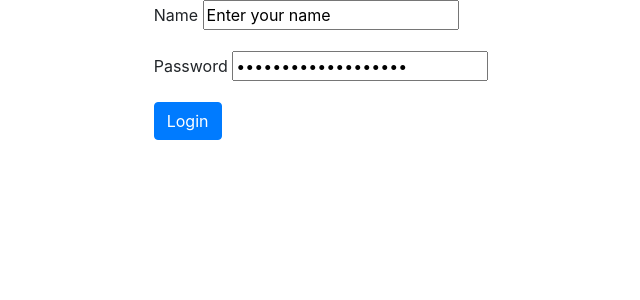
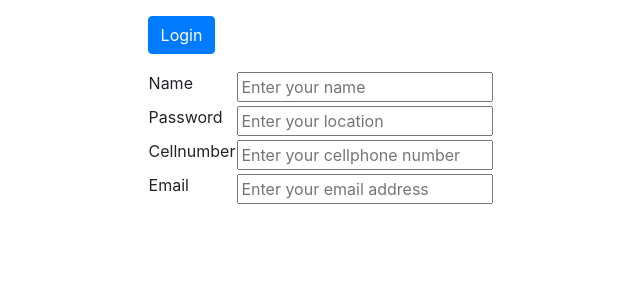
Before and after one commit to Jacques1182/Mantice, a PHP site: page / in a window 1280 px wide. Shown: the top 300 px of the page, without its empty margins (319-959 px from the left). Run offline with PHP 8.4, Linux system fonts and the light colour scheme.

Commit message:
Worked on sign-up

```diff
--- a/index.php
+++ b/index.php
@@ -17,20 +17,55 @@ and open the template in the editor.
 
     </head>
     <body>
-        <?php require_once 'process.php';?>
+        <?php require_once 'process.php'; ?>
         <div class="row justify-content-center">
             <form action="process.php" method="POST">
+                <table>
+                    <tr>
                     <div class="form-group">
+                        <td>
                             <label>Name</label>
-                    <input type="text" name="name" value="Enter your name">
+                        </td>
+                        <td>
+                            <input type="text" name="name" placeholder="Enter your name">
+                        </td>
+
                     </div>
+                    </tr>
+                    <tr>
                     <div class="form-group">
+                        <td>
                             <label>Password</label>
-                    <input type="password" name="password" value="Enter your location">
+                        </td>
+                        <td>
+                            <input type="password" name="password" placeholder="Enter your location">
+                        </td>
                     </div>
+                    </tr>
+                    <tr>
+                    <div class="form-group">
+                        <td>
+                            <label>Cellnumber</label>
+                        </td>
+                        <td>
+                            <input type="number" name="Cellnumber" placeholder="Enter your cellphone number">
+                        </td>
+                    </div>
+                    </tr>
+                    <tr>
+                    <div class="form-group">
+                        <td>
+                            <label>Email</label>
+                        </td>
+                        <td>
+                            <input type="email" name="Email" placeholder="Enter your email address">
+                        </td>
+                    </div>
+                    </tr>
                     <div class="form-group">
                         <button type="submit" class="btn btn-primary" name="login">Login</button>
                     </div>
+                </table>
             </form>
         </div>
         <script src="https://code.jquery.com/jquery-3.3.1.slim.min.js" integrity="sha384-q8i/X+965DzO0rT7abK41JStQIAqVgRVzpbzo5smXKp4YfRvH+8abtTE1Pi6jizo" crossorigin="anonymous"></script>
--- a/nbproject/private/private.xml
+++ b/nbproject/private/private.xml
@@ -4,6 +4,7 @@
     <open-files xmlns="http://www.netbeans.org/ns/projectui-open-files/2">
         <group>
             <file>file:/C:/xampp/htdocs/Mantice/index.php</file>
+            <file>file:/C:/xampp/htdocs/Mantice/process.php</file>
         </group>
     </open-files>
 </project-private>
--- a/process.php
+++ b/process.php
@@ -6,7 +6,8 @@ $mysqli = new mysqli('localhost', 'root', '', 'Mantice') or die (mysqli_error($m
 if (isset($_POST['login'])){
     $name = $_POST['name'];
     $password = $_POST['password'];
-
-    $mysqli->query("INSERT INTO users (name, password) VALUES('$name', '$password')") or
+    $Cellnumber = $_POST['Cellnumber'];
+    $Email = $_POST['Email'];
+    $mysqli->query("INSERT INTO users (name, password, Cellnumber, Email) VALUES('$name', '$password','$Cellnumber','$Email')") or
             die($mysqli->error);
 }
```
Lines whose indentation alone changed are shown as unchanged.
